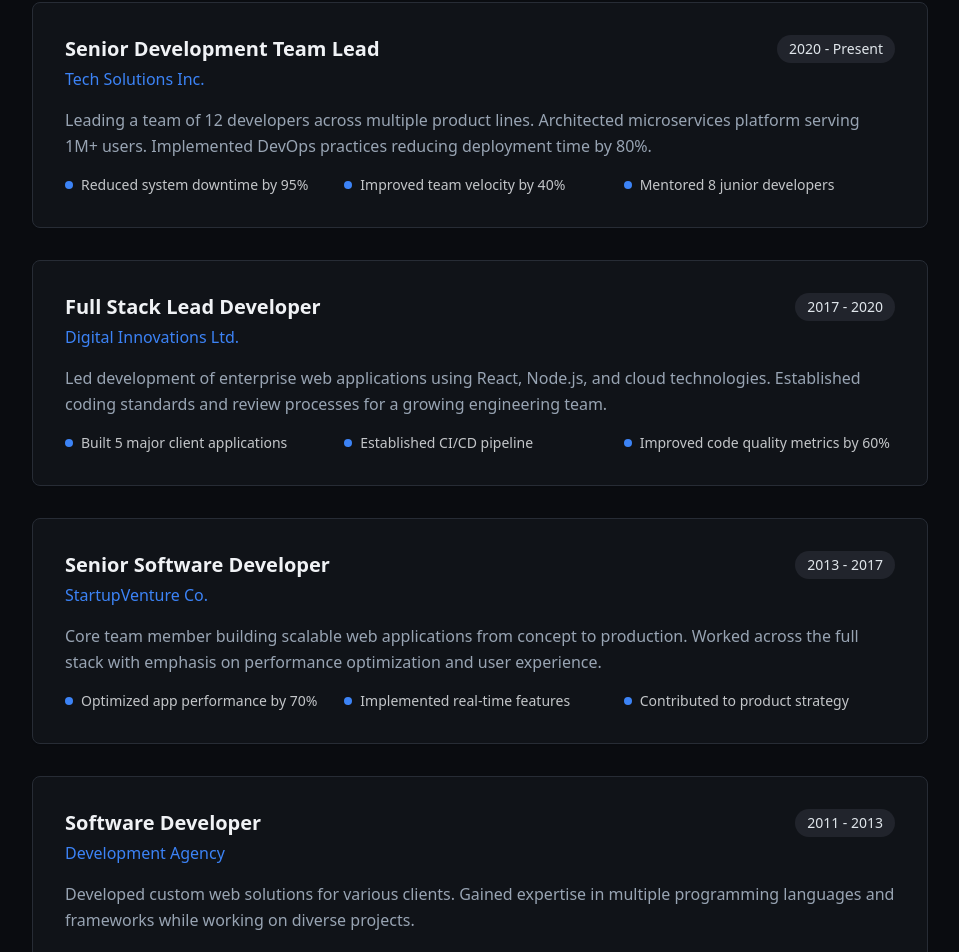
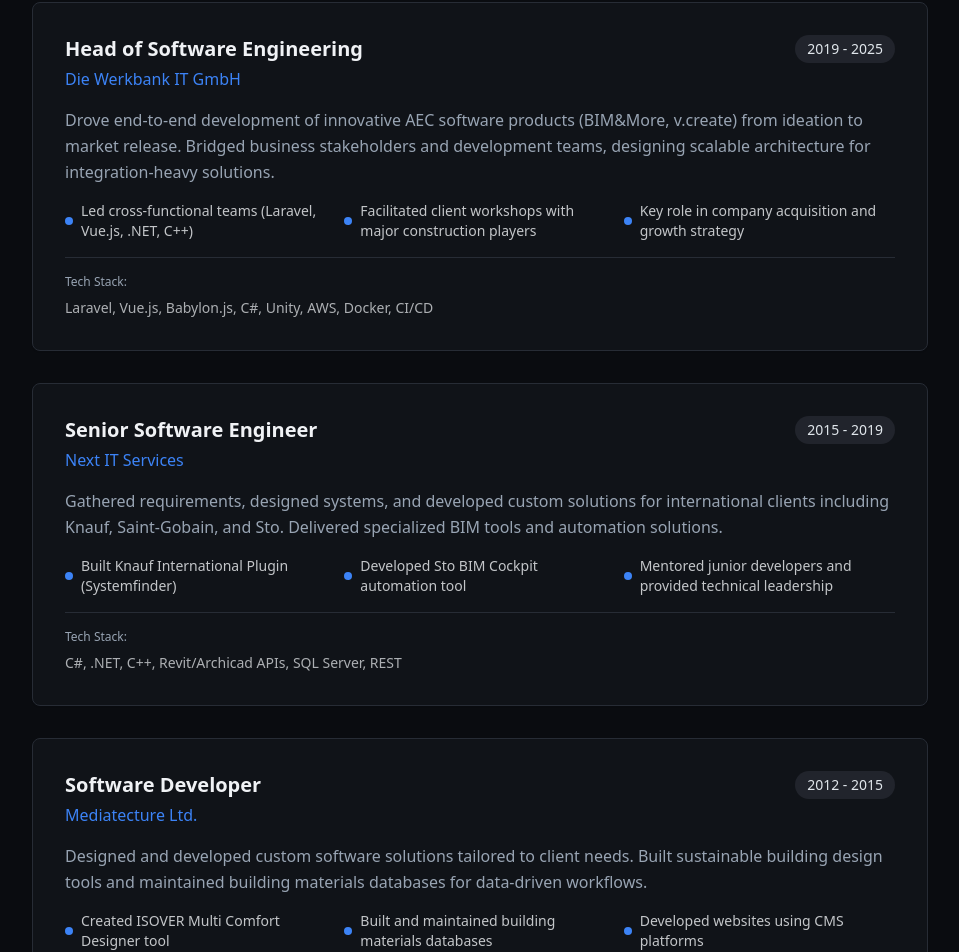
Before and after one commit to nikolovinn/leading-lines-dev, a React (Vite) app: page / in a window 1280 px wide. Shown: the part 1901-2853 px from the top of the page, without its empty margins (160-1119 px from the left). Built offline with nearby package versions, Linux system fonts and the light colour scheme; the HTML template or start-up script is replaced by a standard one.

Commit message:
Add work experience

```diff
--- a/src/components/Experience.tsx
+++ b/src/components/Experience.tsx
@@ -3,48 +3,40 @@ import { Card } from '@/components/ui/card';
 const Experience = () => {
   const experiences = [
     {
-      period: "2020 - Present",
-      role: "Senior Development Team Lead",
-      company: "Tech Solutions Inc.",
-      description: "Leading a team of 12 developers across multiple product lines. Architected microservices platform serving 1M+ users. Implemented DevOps practices reducing deployment time by 80%.",
+      period: "2019 - 2025",
+      role: "Head of Software Engineering",
+      company: "Die Werkbank IT GmbH",
+      description: "Drove end-to-end development of innovative AEC software products (BIM&More, v.create) from ideation to market release. Bridged business stakeholders and development teams, designing scalable architecture for integration-heavy solutions.",
       achievements: [
-        "Reduced system downtime by 95%",
-        "Improved team velocity by 40%",
-        "Mentored 8 junior developers"
-      ]
+        "Led cross-functional teams (Laravel, Vue.js, .NET, C++)",
+        "Facilitated client workshops with major construction players",
+        "Key role in company acquisition and growth strategy"
+      ],
+      techStack: "Laravel, Vue.js, Babylon.js, C#, Unity, AWS, Docker, CI/CD"
     },
     {
-      period: "2017 - 2020",
-      role: "Full Stack Lead Developer",
-      company: "Digital Innovations Ltd.",
-      description: "Led development of enterprise web applications using React, Node.js, and cloud technologies. Established coding standards and review processes for a growing engineering team.",
+      period: "2015 - 2019",
+      role: "Senior Software Engineer",
+      company: "Next IT Services",
+      description: "Gathered requirements, designed systems, and developed custom solutions for international clients including Knauf, Saint-Gobain, and Sto. Delivered specialized BIM tools and automation solutions.",
       achievements: [
-        "Built 5 major client applications",
-        "Established CI/CD pipeline",
-        "Improved code quality metrics by 60%"
-      ]
+        "Built Knauf International Plugin (Systemfinder)",
+        "Developed Sto BIM Cockpit automation tool",
+        "Mentored junior developers and provided technical leadership"
+      ],
+      techStack: "C#, .NET, C++, Revit/Archicad APIs, SQL Server, REST"
     },
     {
-      period: "2013 - 2017",
-      role: "Senior Software Developer",
-      company: "StartupVenture Co.",
-      description: "Core team member building scalable web applications from concept to production. Worked across the full stack with emphasis on performance optimization and user experience.",
+      period: "2012 - 2015",
+      role: "Software Developer",
+      company: "Mediatecture Ltd.",
+      description: "Designed and developed custom software solutions tailored to client needs. Built sustainable building design tools and maintained building materials databases for data-driven workflows.",
       achievements: [
-        "Optimized app performance by 70%",
-        "Implemented real-time features",
-        "Contributed to product strategy"
-      ]
-    },
-    {
-      period: "2011 - 2013",
-      role: "Software Developer",
-      company: "Development Agency",
-      description: "Developed custom web solutions for various clients. Gained expertise in multiple programming languages and frameworks while working on diverse projects.",
-      achievements: [
-        "Delivered 15+ client projects",
-        "Mastered multiple tech stacks",
-        "Built client relationships"
-      ]
+        "Created ISOVER Multi Comfort Designer tool",
+        "Built and maintained building materials databases",
+        "Developed websites using CMS platforms"
+      ],
+      techStack: "PHP, HTML, CSS, Adobe Flash, Adobe AIR"
     }
   ];
 
@@ -79,13 +71,18 @@ const Experience = () => {
                   {exp.description}
                 </p>
 
-                <div className="grid md:grid-cols-3 gap-2">
+                <div className="grid md:grid-cols-3 gap-2 mb-4">
                   {exp.achievements.map((achievement, achIndex) => (
                     <div key={achIndex} className="flex items-center text-sm text-foreground/80">
                       <div className="w-2 h-2 bg-primary rounded-full mr-2 flex-shrink-0"></div>
                       {achievement}
                     </div>
                   ))}
+                </div>
+
+                <div className="pt-4 border-t border-border">
+                  <p className="text-xs text-muted-foreground font-medium mb-2">Tech Stack:</p>
+                  <p className="text-sm text-foreground/70">{exp.techStack}</p>
                 </div>
               </Card>
             ))}
```
